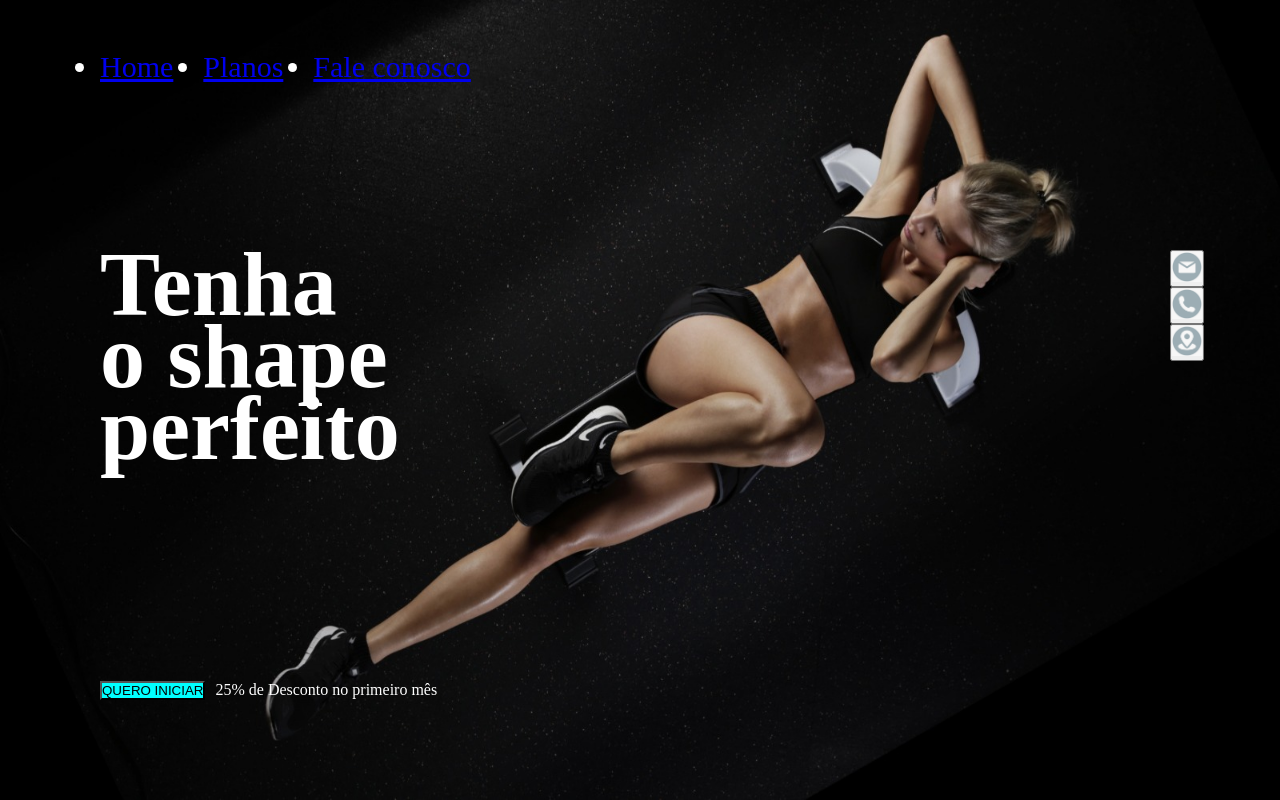
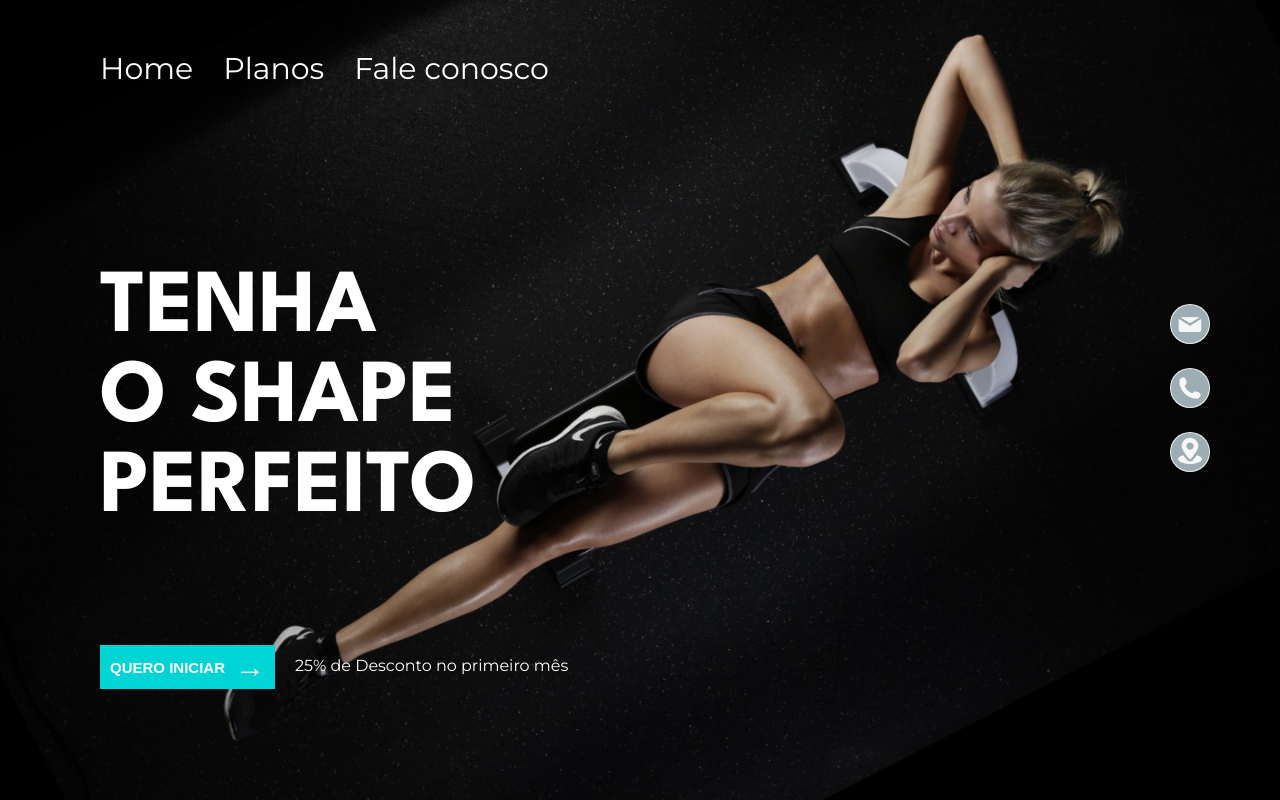
Before and after one commit to SamuelStentzler/project_fitness, a plain HTML site: page index.html in a window 1280 px wide. Drawn offline with Linux system fonts and the light colour scheme.

Commit message:
prostyles

```diff
--- a/index.html
+++ b/index.html
@@ -5,6 +5,7 @@
     <meta name="viewport" content="width=device-width, initial-scale=1.0">
     <title>Shape</title>
     <link rel="stylesheet" href="style.css">
+    <link href="https://fonts.googleapis.com/css2?family=League+Spartan:wght@400;700&family=Montserrat:wght@400;700&display=swap" rel="stylesheet">
 </head>
 <body>
     <header>
@@ -15,19 +16,19 @@
         </ul>
     </header>
         <div class="tittle">
-            <h2>Tenha<br>
-                o shape</br>
-                perfeito</h2>
+            <h2>TENHA<br>
+                O SHAPE</br>
+                PERFEITO</h2>
         </div>
-        <div class="botao">
-            <button href="#">QUERO INICIAR</button>
+        <div class="container">
+            <button href="#">QUERO INICIAR   <span class="arrow">&rarr;</span></button>
             <p>25% de Desconto no primeiro mês</p>
         </div>
     <aside>
         <div class="buttons">
-            <button><img src="img/emailimg.jpg" alt="img email"></button>
-            <button><img src="img/contatoimg.jpg" alt="img contato"></button>
-            <button><img src="img/localimg.jpg" alt="img local"></button>
+            <img src="img/emailimg.jpg" alt="img email">
+            <img src="img/contatoimg.jpg" alt="img contato">
+            <img src="img/localimg.jpg" alt="img local">
         </div>
     </aside>
 </body>
--- a/style.css
+++ b/style.css
@@ -5,10 +5,14 @@
 }
 
 body {
-    background-image: url(img/backgroundimg.jpg);
-    background-size: 100% 800px;
+    background-image: url('img/backgroundimg.jpg');
+    background-size: cover;
     background-repeat: no-repeat;
+    background-position: center;
+    height: 100vh;
+    margin: 0;
     color: white;
+    font-family: 'Montserrat', sans-serif;
 }
 
 .nav {
@@ -18,36 +22,64 @@ body {
     font-size: 30px;
     display: flex;
     gap: 30px;
+    list-style: none;
+}
+
+.nav a {
+    text-decoration: none;
+    color: inherit;
 }
 
 .tittle {
     position: absolute;
     left: 100px;
     top: 50%;
-    transform: translateY(-70%);
+    transform: translateY(-50%);
     font-size: 60px;
-    line-height: 0.8;
+    line-height: 1;
+    font-family: 'League Spartan', sans-serif;
 }
 
-.botao {
+.container {
     position: absolute;
     display: flex;
     gap: 10px;
     bottom: 100px;
     left: 100px;
+    gap: 20px;
 }
 
-.botao button {
-    background-color: aqua;
+.container button {
+    display: flex;
+    align-items: center;
+    justify-content: center;
+    background-color: rgb(0, 212, 212);
+    color: inherit;
+    font-weight: bold;
+    padding: 5px 10px;
+    border: none;
+    font-size: 15px;
+    transform: translateY(-25%);
+}
+
+.arrow {
+    font-size: 2em;
+    font-weight: bold;
+    margin-left: 10px;
 }
 
 .buttons {
     position: absolute;
     width: 10px;
-    top: 250px;
+    top: 50%;
+    transform: translateY(-50%);
     right: 100px;
 }
 
 .buttons img {
-    width: 30px;
+    width: 40px;
+    height: 40px;
+    border-radius: 50%;
+    object-fit: cover;
+    margin-bottom: 20px;
 }
```
